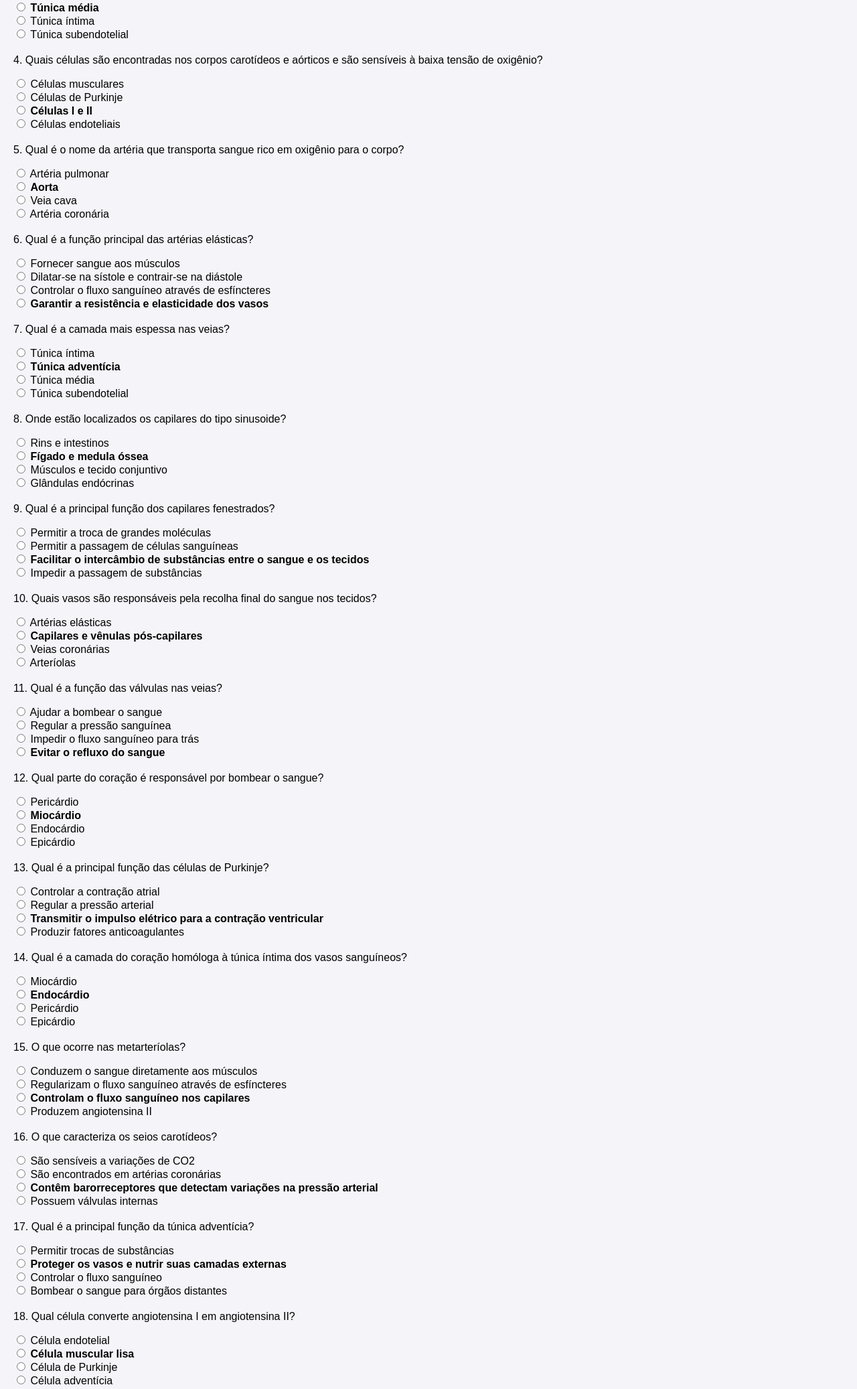
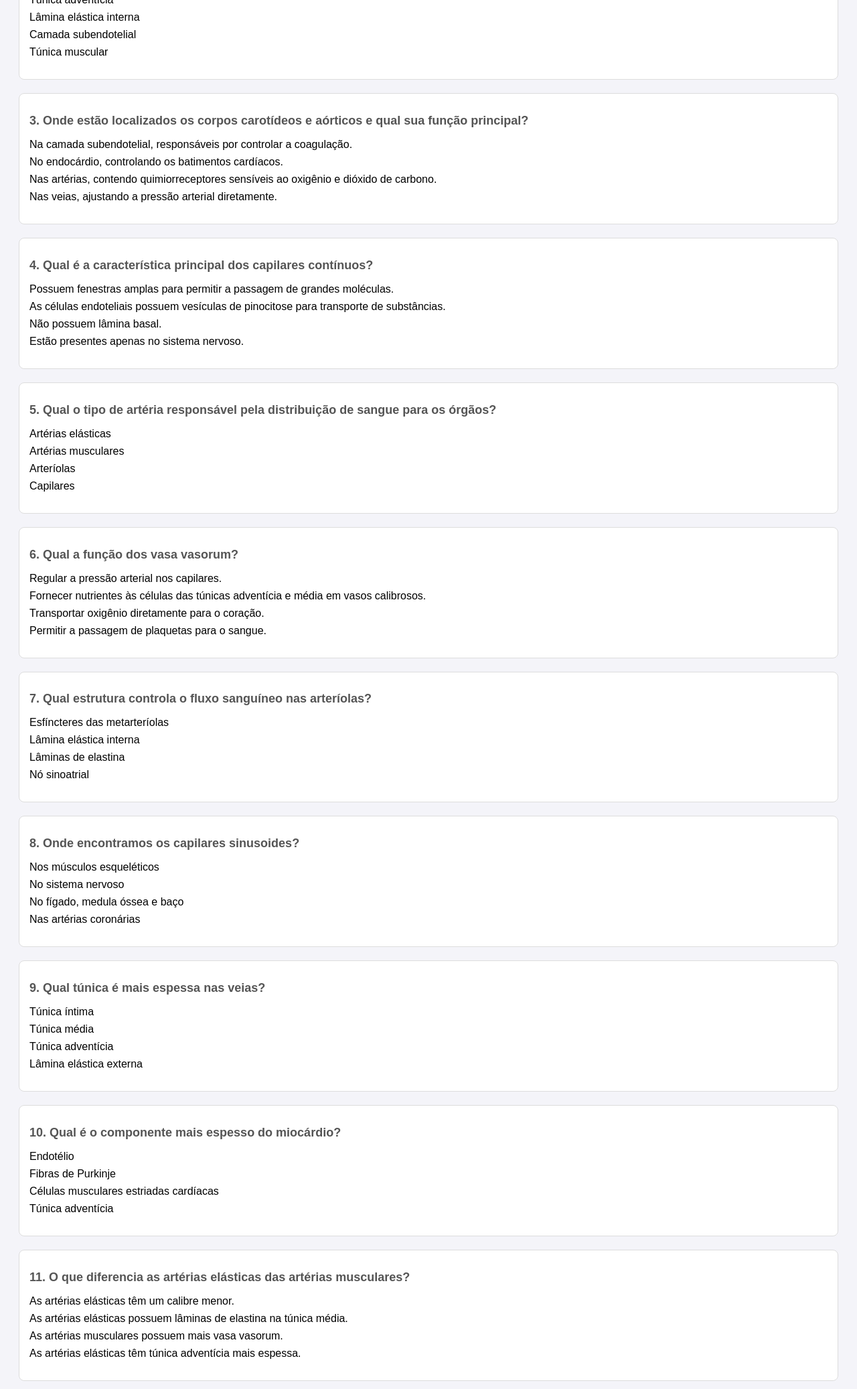
Before and after one commit to Erredois/Sistema-circulatorio-histologia, a plain HTML site: page index.html in a window 1280 px wide. Shown: the part 401-2475 px from the top of the page at 67% size. Drawn offline with Linux system fonts and the light colour scheme.

Commit message:
Update index.html

```diff
--- a/index.html
+++ b/index.html
@@ -1,24 +1,38 @@
 <!DOCTYPE html>
-<html lang="pt-BR">
+<html lang="pt-br">
 <head>
     <meta charset="UTF-8">
     <meta name="viewport" content="width=device-width, initial-scale=1.0">
-    <title>Teste Sistema Circulatório</title>
+    <title>Quiz - Sistema Circulatório</title>
     <style>
         body {
             font-family: Arial, sans-serif;
-            margin: 20px;
             background-color: #f4f4f9;
+            padding: 20px;
         }
         h1 {
-            color: #4CAF50;
             text-align: center;
+            color: #333;
         }
         .question {
             margin-bottom: 20px;
+            padding: 15px;
+            border: 1px solid #ddd;
+            background-color: #fff;
+            border-radius: 8px;
         }
-        .result {
-            font-weight: bold;
+        .question h2 {
+            margin-bottom: 10px;
+            font-size: 18px;
+            color: #555;
+        }
+        .options {
+            list-style: none;
+            padding: 0;
+        }
+        .options li {
+            margin-bottom: 8px;
+            cursor: pointer;
         }
         .correct {
             color: green;
@@ -26,205 +40,221 @@
         .incorrect {
             color: red;
         }
-        .answer {
-            font-weight: bold;
-        }
     </style>
 </head>
 <body>
+    <h1>Quiz: Sistema Circulatório</h1>
 
-<h1>Teste: Sistema Circulatório</h1>
-
-<form id="quizForm">
     <div class="question">
-        <p>1. Qual é a camada mais interna dos vasos sanguíneos?</p>
-        <input type="radio" name="q1" value="1"> Túnica média<br>
-        <input type="radio" name="q1" value="2"> Túnica adventícia<br>
-        <input type="radio" name="q1" value="3"> <span class="answer">Túnica íntima</span><br>
-        <input type="radio" name="q1" value="4"> Túnica externa<br>
+        <h2>1. Qual é a principal função das células endoteliais nos vasos sanguíneos?</h2>
+        <ul class="options">
+            <li onclick="checkAnswer(this, true)">Efetuar trocas bidirecionais entre o sangue e o tecido circundante.</li>
+            <li onclick="checkAnswer(this, false)">Promover a coagulação sanguínea imediatamente após a passagem do sangue.</li>
+            <li onclick="checkAnswer(this, false)">Transportar oxigênio diretamente aos tecidos.</li>
+            <li onclick="checkAnswer(this, false)">Regular a temperatura corporal.</li>
+        </ul>
     </div>
 
     <div class="question">
-        <p>2. Qual função é associada ao endotélio da túnica íntima?</p>
-        <input type="radio" name="q2" value="1"> Impedir a coagulação sanguínea<br>
-        <input type="radio" name="q2" value="2"> Efetuar trocas bidirecionais entre sangue e tecido<br>
-        <input type="radio" name="q2" value="3"> Produzir substâncias que influenciam o tônus muscular<br>
-        <input type="radio" name="q2" value="4"> <span class="answer">Todas as alternativas acima</span><br>
+        <h2>2. Qual camada dos vasos sanguíneos é responsável por separar a túnica íntima da túnica média?</h2>
+        <ul class="options">
+            <li onclick="checkAnswer(this, false)">Túnica adventícia</li>
+            <li onclick="checkAnswer(this, true)">Lâmina elástica interna</li>
+            <li onclick="checkAnswer(this, false)">Camada subendotelial</li>
+            <li onclick="checkAnswer(this, false)">Túnica muscular</li>
+        </ul>
     </div>
 
     <div class="question">
-        <p>3. Em qual camada encontramos fibras musculares lisas organizadas em forma helicoidal?</p>
-        <input type="radio" name="q3" value="1"> Túnica adventícia<br>
-        <input type="radio" name="q3" value="2"> <span class="answer">Túnica média</span><br>
-        <input type="radio" name="q3" value="3"> Túnica íntima<br>
-        <input type="radio" name="q3" value="4"> Túnica subendotelial<br>
+        <h2>3. Onde estão localizados os corpos carotídeos e aórticos e qual sua função principal?</h2>
+        <ul class="options">
+            <li onclick="checkAnswer(this, false)">Na camada subendotelial, responsáveis por controlar a coagulação.</li>
+            <li onclick="checkAnswer(this, false)">No endocárdio, controlando os batimentos cardíacos.</li>
+            <li onclick="checkAnswer(this, true)">Nas artérias, contendo quimiorreceptores sensíveis ao oxigênio e dióxido de carbono.</li>
+            <li onclick="checkAnswer(this, false)">Nas veias, ajustando a pressão arterial diretamente.</li>
+        </ul>
     </div>
 
     <div class="question">
-        <p>4. Quais células são encontradas nos corpos carotídeos e aórticos e são sensíveis à baixa tensão de oxigênio?</p>
-        <input type="radio" name="q4" value="1"> Células musculares<br>
-        <input type="radio" name="q4" value="2"> Células de Purkinje<br>
-        <input type="radio" name="q4" value="3"> <span class="answer">Células I e II</span><br>
-        <input type="radio" name="q4" value="4"> Células endoteliais<br>
+        <h2>4. Qual é a característica principal dos capilares contínuos?</h2>
+        <ul class="options">
+            <li onclick="checkAnswer(this, false)">Possuem fenestras amplas para permitir a passagem de grandes moléculas.</li>
+            <li onclick="checkAnswer(this, true)">As células endoteliais possuem vesículas de pinocitose para transporte de substâncias.</li>
+            <li onclick="checkAnswer(this, false)">Não possuem lâmina basal.</li>
+            <li onclick="checkAnswer(this, false)">Estão presentes apenas no sistema nervoso.</li>
+        </ul>
     </div>
 
     <div class="question">
-        <p>5. Qual é o nome da artéria que transporta sangue rico em oxigênio para o corpo?</p>
-        <input type="radio" name="q5" value="1"> Artéria pulmonar<br>
-        <input type="radio" name="q5" value="2"> <span class="answer">Aorta</span><br>
-        <input type="radio" name="q5" value="3"> Veia cava<br>
-        <input type="radio" name="q5" value="4"> Artéria coronária<br>
+        <h2>5. Qual o tipo de artéria responsável pela distribuição de sangue para os órgãos?</h2>
+        <ul class="options">
+            <li onclick="checkAnswer(this, false)">Artérias elásticas</li>
+            <li onclick="checkAnswer(this, true)">Artérias musculares</li>
+            <li onclick="checkAnswer(this, false)">Arteríolas</li>
+            <li onclick="checkAnswer(this, false)">Capilares</li>
+        </ul>
     </div>
 
     <div class="question">
-        <p>6. Qual é a função principal das artérias elásticas?</p>
-        <input type="radio" name="q6" value="1"> Fornecer sangue aos músculos<br>
-        <input type="radio" name="q6" value="2"> Dilatar-se na sístole e contrair-se na diástole<br>
-        <input type="radio" name="q6" value="3"> Controlar o fluxo sanguíneo através de esfíncteres<br>
-        <input type="radio" name="q6" value="4"> <span class="answer">Garantir a resistência e elasticidade dos vasos</span><br>
+        <h2>6. Qual a função dos vasa vasorum?</h2>
+        <ul class="options">
+            <li onclick="checkAnswer(this, false)">Regular a pressão arterial nos capilares.</li>
+            <li onclick="checkAnswer(this, true)">Fornecer nutrientes às células das túnicas adventícia e média em vasos calibrosos.</li>
+            <li onclick="checkAnswer(this, false)">Transportar oxigênio diretamente para o coração.</li>
+            <li onclick="checkAnswer(this, false)">Permitir a passagem de plaquetas para o sangue.</li>
+        </ul>
     </div>
 
     <div class="question">
-        <p>7. Qual é a camada mais espessa nas veias?</p>
-        <input type="radio" name="q7" value="1"> Túnica íntima<br>
-        <input type="radio" name="q7" value="2"> <span class="answer">Túnica adventícia</span><br>
-        <input type="radio" name="q7" value="3"> Túnica média<br>
-        <input type="radio" name="q7" value="4"> Túnica subendotelial<br>
+        <h2>7. Qual estrutura controla o fluxo sanguíneo nas arteríolas?</h2>
+        <ul class="options">
+            <li onclick="checkAnswer(this, true)">Esfíncteres das metarteríolas</li>
+            <li onclick="checkAnswer(this, false)">Lâmina elástica interna</li>
+            <li onclick="checkAnswer(this, false)">Lâminas de elastina</li>
+            <li onclick="checkAnswer(this, false)">Nó sinoatrial</li>
+        </ul>
     </div>
 
     <div class="question">
-        <p>8. Onde estão localizados os capilares do tipo sinusoide?</p>
-        <input type="radio" name="q8" value="1"> Rins e intestinos<br>
-        <input type="radio" name="q8" value="2"> <span class="answer">Fígado e medula óssea</span><br>
-        <input type="radio" name="q8" value="3"> Músculos e tecido conjuntivo<br>
-        <input type="radio" name="q8" value="4"> Glândulas endócrinas<br>
+        <h2>8. Onde encontramos os capilares sinusoides?</h2>
+        <ul class="options">
+            <li onclick="checkAnswer(this, false)">Nos músculos esqueléticos</li>
+            <li onclick="checkAnswer(this, false)">No sistema nervoso</li>
+            <li onclick="checkAnswer(this, true)">No fígado, medula óssea e baço</li>
+            <li onclick="checkAnswer(this, false)">Nas artérias coronárias</li>
+        </ul>
     </div>
 
     <div class="question">
-        <p>9. Qual é a principal função dos capilares fenestrados?</p>
-        <input type="radio" name="q9" value="1"> Permitir a troca de grandes moléculas<br>
-        <input type="radio" name="q9" value="2"> Permitir a passagem de células sanguíneas<br>
-        <input type="radio" name="q9" value="3"> <span class="answer">Facilitar o intercâmbio de substâncias entre o sangue e os tecidos</span><br>
-        <input type="radio" name="q9" value="4"> Impedir a passagem de substâncias<br>
+        <h2>9. Qual túnica é mais espessa nas veias?</h2>
+        <ul class="options">
+            <li onclick="checkAnswer(this, false)">Túnica íntima</li>
+            <li onclick="checkAnswer(this, false)">Túnica média</li>
+            <li onclick="checkAnswer(this, true)">Túnica adventícia</li>
+            <li onclick="checkAnswer(this, false)">Lâmina elástica externa</li>
+        </ul>
     </div>
 
     <div class="question">
-        <p>10. Quais vasos são responsáveis pela recolha final do sangue nos tecidos?</p>
-        <input type="radio" name="q10" value="1"> Artérias elásticas<br>
-        <input type="radio" name="q10" value="2"> <span class="answer">Capilares e vênulas pós-capilares</span><br>
-        <input type="radio" name="q10" value="3"> Veias coronárias<br>
-        <input type="radio" name="q10" value="4"> Arteríolas<br>
+        <h2>10. Qual é o componente mais espesso do miocárdio?</h2>
+        <ul class="options">
+            <li onclick="checkAnswer(this, false)">Endotélio</li>
+            <li onclick="checkAnswer(this, false)">Fibras de Purkinje</li>
+            <li onclick="checkAnswer(this, true)">Células musculares estriadas cardíacas</li>
+            <li onclick="checkAnswer(this, false)">Túnica adventícia</li>
+        </ul>
     </div>
 
     <div class="question">
-        <p>11. Qual é a função das válvulas nas veias?</p>
-        <input type="radio" name="q11" value="1"> Ajudar a bombear o sangue<br>
-        <input type="radio" name="q11" value="2"> Regular a pressão sanguínea<br>
-        <input type="radio" name="q11" value="3"> Impedir o fluxo sanguíneo para trás<br>
-        <input type="radio" name="q11" value="4"> <span class="answer">Evitar o refluxo do sangue</span><br>
+        <h2>11. O que diferencia as artérias elásticas das artérias musculares?</h2>
+        <ul class="options">
+            <li onclick="checkAnswer(this, false)">As artérias elásticas têm um calibre menor.</li>
+            <li onclick="checkAnswer(this, true)">As artérias elásticas possuem lâminas de elastina na túnica média.</li>
+            <li onclick="checkAnswer(this, false)">As artérias musculares possuem mais vasa vasorum.</li>
+            <li onclick="checkAnswer(this, false)">As artérias elásticas têm túnica adventícia mais espessa.</li>
+        </ul>
     </div>
 
     <div class="question">
-        <p>12. Qual parte do coração é responsável por bombear o sangue?</p>
-        <input type="radio" name="q12" value="1"> Pericárdio<br>
-        <input type="radio" name="q12" value="2"> <span class="answer">Miocárdio</span><br>
-        <input type="radio" name="q12" value="3"> Endocárdio<br>
-        <input type="radio" name="q12" value="4"> Epicárdio<br>
+        <h2>12. Qual célula do sistema de condução cardíaca é encontrada no nó sinoatrial?</h2>
+        <ul class="options">
+            <li onclick="checkAnswer(this, false)">Células musculares estriadas cardíacas</li>
+            <li onclick="checkAnswer(this, false)">Células de Purkinje</li>
+            <li onclick="checkAnswer(this, true)">Células cardíacas especializadas fusiformes</li>
+            <li onclick="checkAnswer(this, false)">Células do miocárdio</li>
+        </ul>
     </div>
 
     <div class="question">
-        <p>13. Qual é a principal função das células de Purkinje?</p>
-        <input type="radio" name="q13" value="1"> Controlar a contração atrial<br>
-        <input type="radio" name="q13" value="2"> Regular a pressão arterial<br>
-        <input type="radio" name="q13" value="3"> <span class="answer">Transmitir o impulso elétrico para a contração ventricular</span><br>
-        <input type="radio" name="q13" value="4"> Produzir fatores anticoagulantes<br>
+        <h2>13. Qual das características a seguir é encontrada nas vênulas pós-capilares?</h2>
+        <ul class="options">
+            <li onclick="checkAnswer(this, true)">Junções frouxas que permitem a entrada de fluido tissular.</li>
+            <li onclick="checkAnswer(this, false)">Túnica adventícia espessa.</li>
+            <li onclick="checkAnswer(this, false)">Presença de lâmina elástica interna.</li>
+            <li onclick="checkAnswer(this, false)">Válvulas presentes na túnica íntima.</li>
+        </ul>
     </div>
 
     <div class="question">
-        <p>14. Qual é a camada do coração homóloga à túnica íntima dos vasos sanguíneos?</p>
-        <input type="radio" name="q14" value="1"> Miocárdio<br>
-        <input type="radio" name="q14" value="2"> <span class="answer">Endocárdio</span><br>
-        <input type="radio" name="q14" value="3"> Pericárdio<br>
-        <input type="radio" name="q14" value="4"> Epicárdio<br>
+        <h2>14. Onde é encontrado o sistema porta, que permite que o sangue passe por duas redes capilares?</h2>
+        <ul class="options">
+            <li onclick="checkAnswer(this, false)">No miocárdio</li>
+            <li onclick="checkAnswer(this, true)">Em algumas veias específicas, como as hepáticas</li>
+            <li onclick="checkAnswer(this, false)">Nas arteríolas do sistema coronário</li>
+            <li onclick="checkAnswer(this, false)">Nos capilares contínuos</li>
+        </ul>
     </div>
 
     <div class="question">
-        <p>15. O que ocorre nas metarteríolas?</p>
-        <input type="radio" name="q15" value="1"> Conduzem o sangue diretamente aos músculos<br>
-        <input type="radio" name="q15" value="2"> Regularizam o fluxo sanguíneo através de esfíncteres<br>
-        <input type="radio" name="q15" value="3"> <span class="answer">Controlam o fluxo sanguíneo nos capilares</span><br>
-        <input type="radio" name="q15" value="4"> Produzem angiotensina II<br>
+        <h2>15. Qual é a função do fator natriurético atrial produzido pelo coração?</h2>
+        <ul class="options">
+            <li onclick="checkAnswer(this, true)">Regula a pressão arterial e o equilíbrio de fluidos.</li>
+            <li onclick="checkAnswer(this, false)">Promove a coagulação sanguínea.</li>
+            <li onclick="checkAnswer(this, false)">Controla a contração dos músculos esqueléticos.</li>
+            <li onclick="checkAnswer(this, false)">Ativa o sistema de condução cardíaca.</li>
+        </ul>
     </div>
 
     <div class="question">
-        <p>16. O que caracteriza os seios carotídeos?</p>
-        <input type="radio" name="q16" value="1"> São sensíveis a variações de CO2<br>
-        <input type="radio" name="q16" value="2"> São encontrados em artérias coronárias<br>
-        <input type="radio" name="q16" value="3"> <span class="answer">Contêm barorreceptores que detectam variações na pressão arterial</span><br>
-        <input type="radio" name="q16" value="4"> Possuem válvulas internas<br>
+        <h2>16. Qual das opções abaixo descreve corretamente as fibras de Purkinje?</h2>
+        <ul class="options">
+            <li onclick="checkAnswer(this, false)">São células musculares lisas que contraem as artérias.</li>
+            <li onclick="checkAnswer(this, false)">São fibras do sistema nervoso simpático que controlam a frequência cardíaca.</li>
+            <li onclick="checkAnswer(this, true)">São células especializadas no feixe atrioventricular que conduzem o estímulo elétrico.</li>
+            <li onclick="checkAnswer(this, false)">São células que compõem o tecido conjuntivo do miocárdio.</li>
+        </ul>
     </div>
 
     <div class="question">
-        <p>17. Qual é a principal função da túnica adventícia?</p>
-        <input type="radio" name="q17" value="1"> Permitir trocas de substâncias<br>
-        <input type="radio" name="q17" value="2"> <span class="answer">Proteger os vasos e nutrir suas camadas externas</span><br>
-        <input type="radio" name="q17" value="3"> Controlar o fluxo sanguíneo<br>
-        <input type="radio" name="q17" value="4"> Bombear o sangue para órgãos distantes<br>
+        <h2>17. Qual característica estrutural dos capilares fenestrados facilita a troca de substâncias?</h2>
+        <ul class="options">
+            <li onclick="checkAnswer(this, true)">Possuem orifícios chamados fenestras, obstruídos por um diafragma.</li>
+            <li onclick="checkAnswer(this, false)">Não possuem lâmina basal.</li>
+            <li onclick="checkAnswer(this, false)">Suas células endoteliais têm junções gap.</li>
+            <li onclick="checkAnswer(this, false)">Eles não permitem trocas intensas de substâncias.</li>
+        </ul>
     </div>
 
     <div class="question">
-        <p>18. Qual célula converte angiotensina I em angiotensina II?</p>
-        <input type="radio" name="q18" value="1"> Célula endotelial<br>
-        <input type="radio" name="q18" value="2"> <span class="answer">Célula muscular lisa</span><br>
-        <input type="radio" name="q18" value="3"> Célula de Purkinje<br>
-        <input type="radio" name="q18" value="4"> Célula adventícia<br>
+        <h2>18. Qual camada do coração é homóloga à túnica íntima dos vasos sanguíneos?</h2>
+        <ul class="options">
+            <li onclick="checkAnswer(this, true)">Endocárdio</li>
+            <li onclick="checkAnswer(this, false)">Miocárdio</li>
+            <li onclick="checkAnswer(this, false)">Pericárdio</li>
+            <li onclick="checkAnswer(this, false)">Epicárdio</li>
+        </ul>
     </div>
 
     <div class="question">
-        <p>19. Qual componente das artérias elásticas confere resistência às paredes vasculares?</p>
-        <input type="radio" name="q19" value="1"> Fibras colágenas<br>
-        <input type="radio" name="q19" value="2"> Lâminas musculares<br>
-        <input type="radio" name="q19" value="3"> Lâminas reticulares<br>
-        <input type="radio" name="q19" value="4"> <span class="answer">Lâminas de elastina</span><br>
+        <h2>19. O que permite que as artérias elásticas resistam à variação de pressão durante a sístole e a diástole?</h2>
+        <ul class="options">
+            <li onclick="checkAnswer(this, false)">A espessura da túnica adventícia.</li>
+            <li onclick="checkAnswer(this, true)">A presença de lâminas de elastina na túnica média.</li>
+            <li onclick="checkAnswer(this, false)">O grande número de capilares conectados diretamente.</li>
+            <li onclick="checkAnswer(this, false)">A ausência de túnica íntima.</li>
+        </ul>
     </div>
 
     <div class="question">
-        <p>20. O que é o vasa vasorum?</p>
-        <input type="radio" name="q20" value="1"> Capilares que irrigam os músculos do coração<br>
-        <input type="radio" name="q20" value="2"> <span class="answer">Vasos que fornecem nutrientes às paredes dos grandes vasos</span><br>
-        <input type="radio" name="q20" value="3"> Veias de grande calibre<br>
-        <input type="radio" name="q20" value="4"> Artérias coronárias<br>
+        <h2>20. Qual é a principal característica das arteríolas em relação ao controle do fluxo sanguíneo?</h2>
+        <ul class="options">
+            <li onclick="checkAnswer(this, false)">A presença de válvulas unidirecionais.</li>
+            <li onclick="checkAnswer(this, false)">A túnica adventícia espessa e com vasa vasorum.</li>
+            <li onclick="checkAnswer(this, true)">A túnica média espessa e a presença de esfíncteres nas metarteríolas.</li>
+            <li onclick="checkAnswer(this, false)">A ausência de lâmina elástica interna.</li>
+        </ul>
     </div>
 
-    <input type="button" value="Enviar Respostas" onclick="checkAnswers()">
-</form>
-
-<p id="score" class="result"></p>
-
-<script>
-    function checkAnswers() {
-        let correctAnswers = ['3', '4', '2', '3', '2', '2', '2', '2', '3', '2', '4', '2', '3', '2', '3', '3', '2', '1', '4', '2']; // Respostas corretas
-        let score = 0;
-
-        for (let i = 1; i <= correctAnswers.length; i++) {
-            let radios = document.getElementsByName('q' + i);
-            for (let j = 0; j < radios.length; j++) {
-                if (radios[j].checked) {
-                    if (radios[j].value === correctAnswers[i - 1]) {
-                        radios[j].parentElement.style.color = 'green';
-                        score++;
-                    } else {
-                        radios[j].parentElement.style.color = 'red';
-                        let correct = document.querySelector('input[name="q' + i + '"][value="' + correctAnswers[i - 1] + '"]');
-                        correct.parentElement.style.color = 'green';
-                        correct.nextElementSibling.style.fontWeight = 'bold';
-                    }
-                }
+    <script>
+        function checkAnswer(element, isCorrect) {
+            if (isCorrect) {
+                element.classList.add('correct');
+                element.textContent += " (Correto)";
+            } else {
+                element.classList.add('incorrect');
+                element.textContent += " (Incorreto)";
             }
         }
-        document.getElementById('score').innerHTML = "Você acertou " + score + " de " + correctAnswers.length + " questões.";
-    }
-</script>
-
+    </script>
 </body>
 </html>
```
